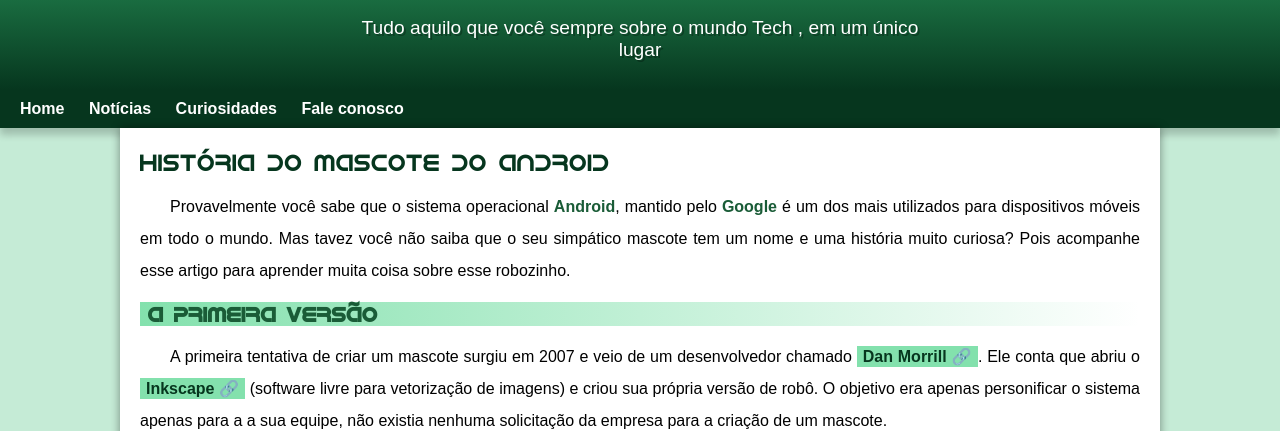
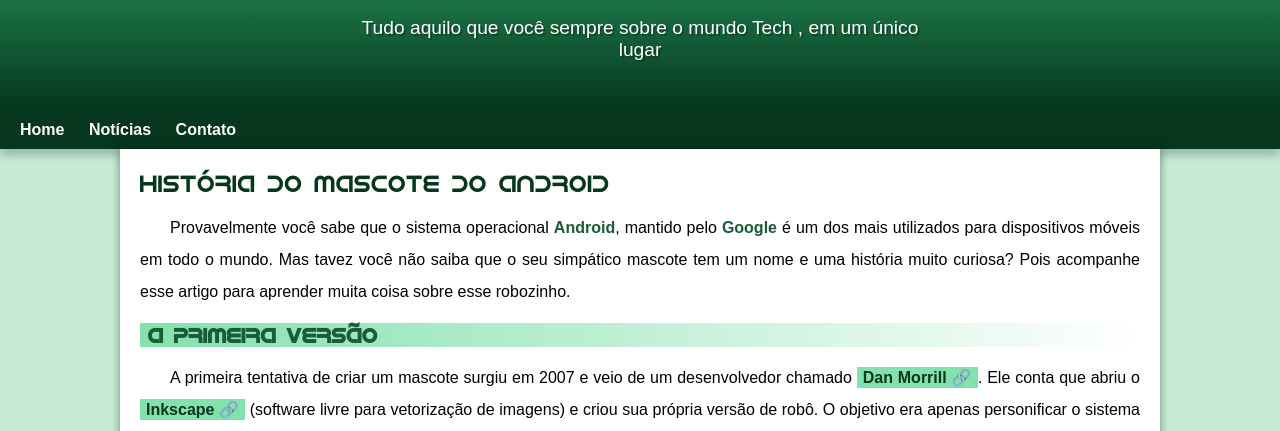
Before and after one commit to amauripalmeira/projeto-android, a plain HTML site: page index.html in a window 1280 px wide. Shown: the part 100-531 px from the top of the page. Drawn offline with Linux system fonts and the light colour scheme.

Commit message:
problema de padding corrigido

```diff
--- a/estilo/style.css
+++ b/estilo/style.css
@@ -52,6 +52,7 @@ header>p {
     padding-right: 10px;
     padding-left: 10px;
     margin: auto;
+    padding-bottom: 50px;
     text-shadow: 2px 2px 0px rgba(0, 0, 0, 0.274);
 }
 nav{
--- a/index.html
+++ b/index.html
@@ -17,8 +17,7 @@
 <nav>
     <a href="#">Home</a>
     <a href="#">Notícias</a>
-    <a href="#">Curiosidades</a>
-    <a href="#">Fale conosco</a>
+    <a href="#">Contato</a>
 </nav>
  <main>
     <article>
```
